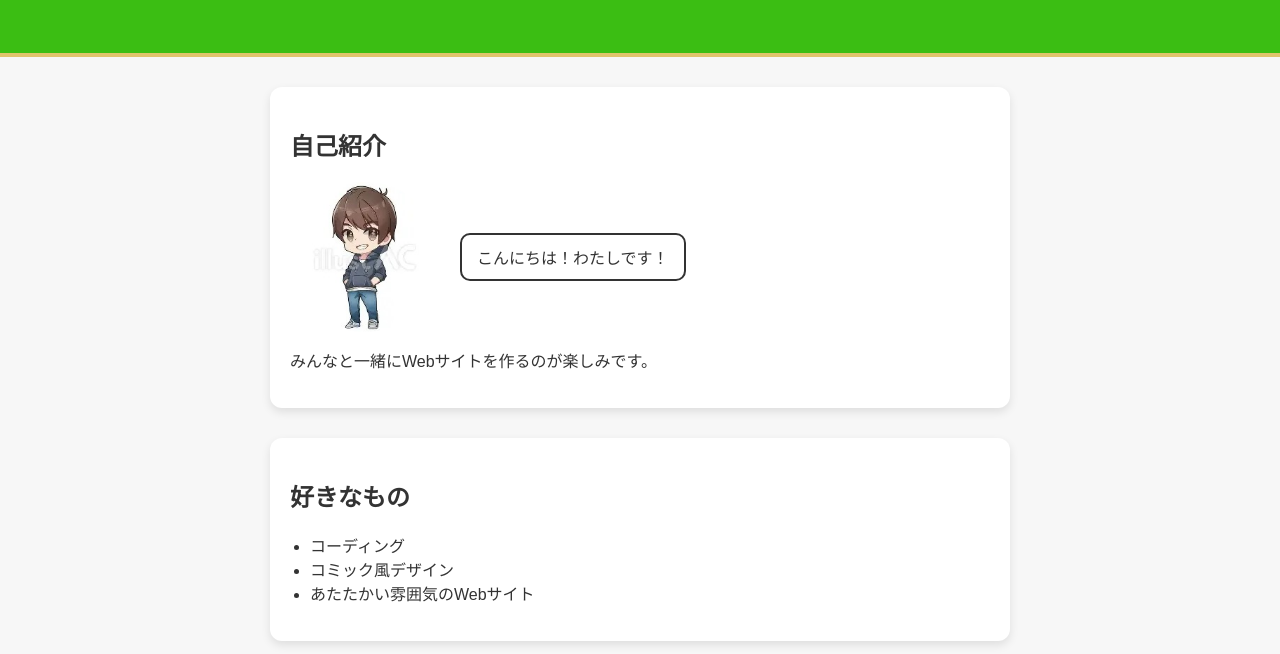
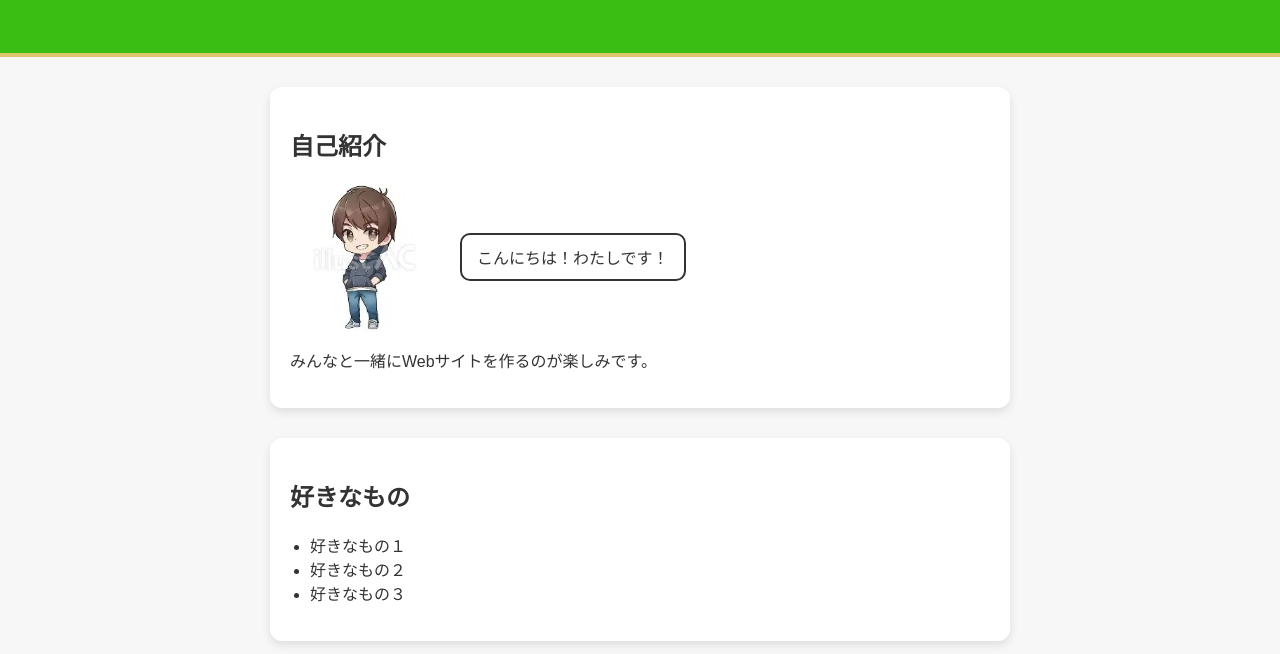
Before and after one commit to AW2025-kstt/high, a plain HTML site: page index.html in a window 1280 px wide. Shown: the part 146-800 px from the top of the page. Drawn offline with Linux system fonts and the light colour scheme.

Commit message:
Update index.html

```diff
--- a/index.html
+++ b/index.html
@@ -27,9 +27,9 @@
   <section class="card">
     <h2>好きなもの</h2>
     <ul>
-      <li>コーディング</li>
-      <li>コミック風デザイン</li>
-      <li>あたたかい雰囲気のWebサイト</li>
+      <li>好きなもの１</li>
+      <li>好きなもの２</li>
+      <li>好きなもの３</li>
     </ul>
   </section>
 
@@ -43,4 +43,5 @@
   </footer>
 
 </body>
+
 </html>
```
